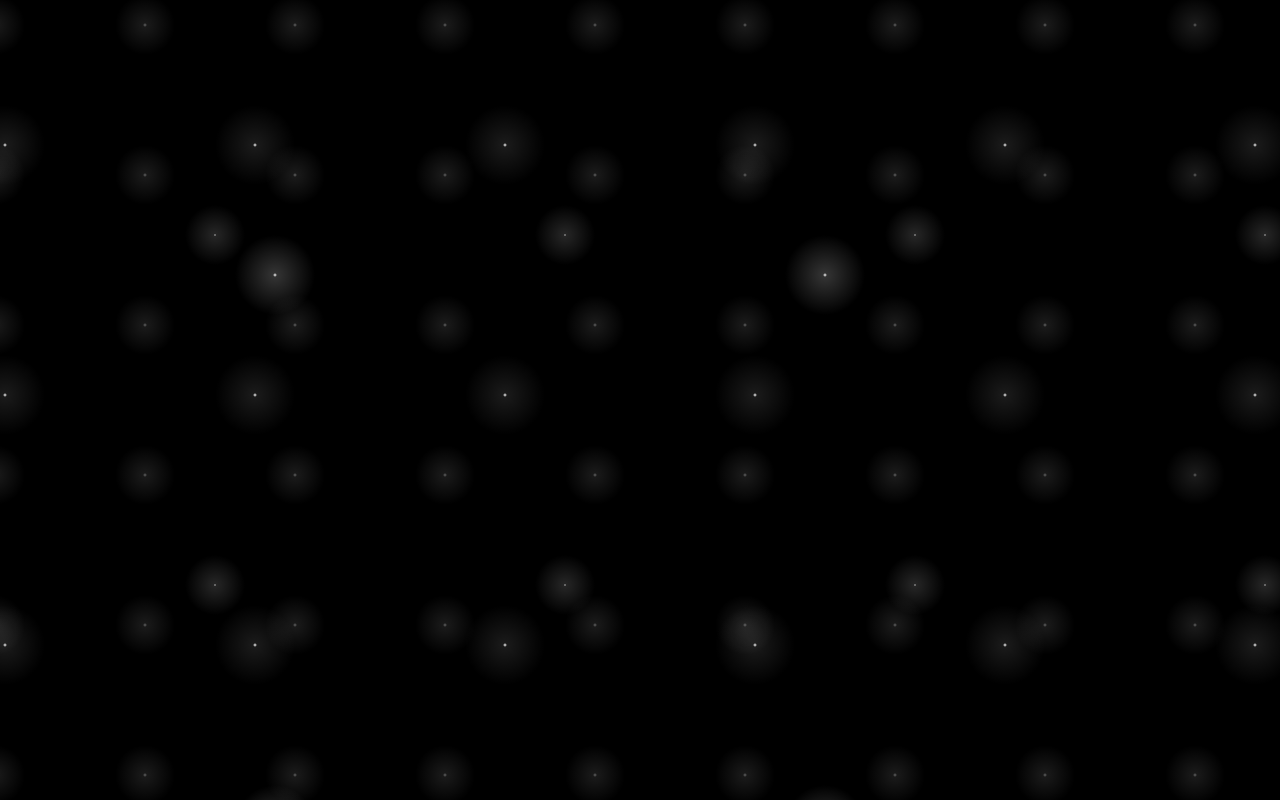
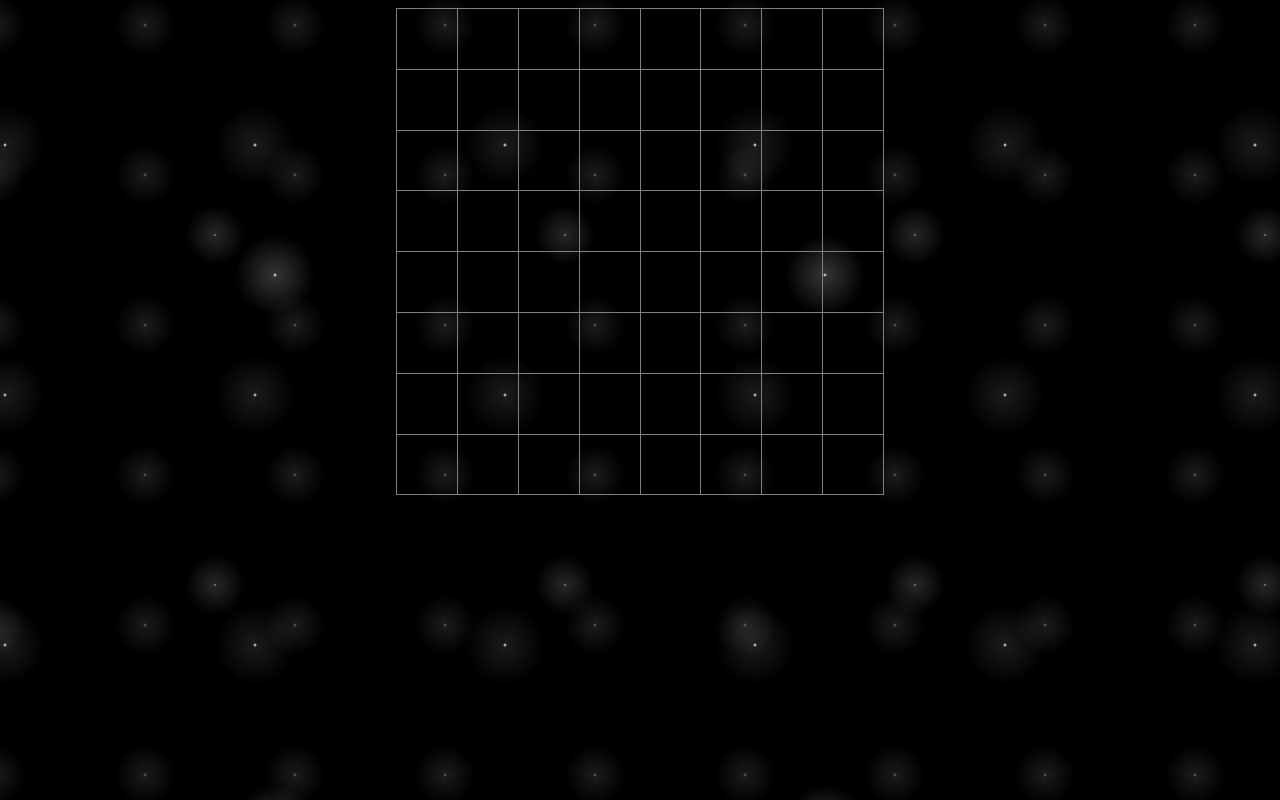
Before and after one commit to js13kGames/Singularity, a website: page index.html in a window 1280 px wide. Drawn offline with nearby package versions, Linux system fonts and the light colour scheme; files that its build step writes are made by us from their sources.

Commit message:
Render the ship as a 8x8 grid.

```diff
--- a/index.html
+++ b/index.html
@@ -11,6 +11,74 @@
   <link rel="stylesheet" media="only screen and (min-width:40em)" href="screen.css" />
 </head>
 <body>
+<div class="world">
+  <div class="ship">
+    <div id="a8"></div>
+    <div id="b8"></div>
+    <div id="c8"></div>
+    <div id="d8"></div>
+    <div id="e8"></div>
+    <div id="f8"></div>
+    <div id="g8"></div>
+    <div id="h8"></div>
+    <div id="a7"></div>
+    <div id="b7"></div>
+    <div id="c7"></div>
+    <div id="d7"></div>
+    <div id="e7"></div>
+    <div id="f7"></div>
+    <div id="g7"></div>
+    <div id="h7"></div>
+    <div id="a6"></div>
+    <div id="b6"></div>
+    <div id="c6"></div>
+    <div id="d6"></div>
+    <div id="e6"></div>
+    <div id="f6"></div>
+    <div id="g6"></div>
+    <div id="h6"></div>
+    <div id="a5"></div>
+    <div id="b5"></div>
+    <div id="c5"></div>
+    <div id="d5"></div>
+    <div id="e5"></div>
+    <div id="f5"></div>
+    <div id="g5"></div>
+    <div id="h5"></div>
+    <div id="a4"></div>
+    <div id="b4"></div>
+    <div id="c4"></div>
+    <div id="d4"></div>
+    <div id="e4"></div>
+    <div id="f4"></div>
+    <div id="g4"></div>
+    <div id="h4"></div>
+    <div id="a3"></div>
+    <div id="b3"></div>
+    <div id="c3"></div>
+    <div id="d3"></div>
+    <div id="e3"></div>
+    <div id="f3"></div>
+    <div id="g3"></div>
+    <div id="h3"></div>
+    <div id="a2"></div>
+    <div id="b2"></div>
+    <div id="c2"></div>
+    <div id="d2"></div>
+    <div id="e2"></div>
+    <div id="f2"></div>
+    <div id="g2"></div>
+    <div id="h2"></div>
+    <div id="a1"></div>
+    <div id="b1"></div>
+    <div id="c1"></div>
+    <div id="d1"></div>
+    <div id="e1"></div>
+    <div id="f1"></div>
+    <div id="g1"></div>
+    <div id="h1"></div>
+  </div>
+</div>
 <script src="singularity.js"></script>
 </body>
 </html>
--- a/scss/singularity.scss
+++ b/scss/singularity.scss
@@ -31,3 +31,36 @@ a, a:visited {
   color: inherit;
   text-decoration: none;
 }
+
+/* WORLD */
+.world {
+  display: flex;
+  justify-content: center;
+  /* Usable area on an iPhone 4 is 320x372 pixels */
+  width: 32rem;
+  margin: 0 auto;
+  padding-top: .5rem;
+  overflow: hidden;
+}
+
+/* SHIP */
+$tile-size: 3.8rem;
+
+.ship {
+  display: inline-grid;
+  grid-template-areas:
+  ". . . . . . . ."
+  ;
+  border-top: 1px solid gray;
+  border-left: 1px solid gray;
+}
+
+.ship > * {
+  border-bottom: 1px solid gray;
+  border-right: 1px solid gray;
+  width: $tile-size;
+  height: $tile-size;
+  display: flex;
+  justify-content: center;
+  align-items: center;
+}
```
